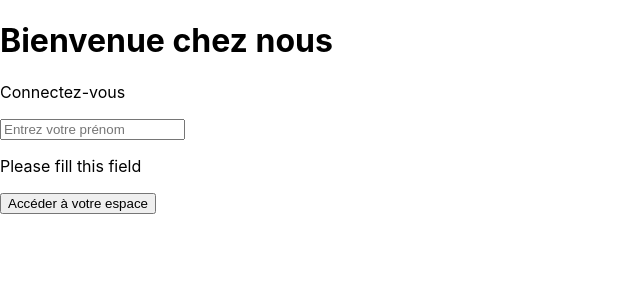
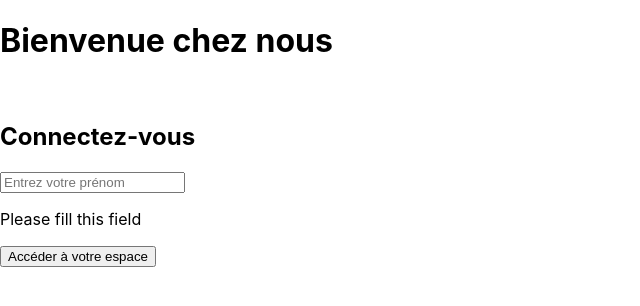
Before and after one commit to YoannDrx/crazee-burger, a React (Create React App) app: page / in a window 1280 px wide. Shown: the top 306 px of the page, without its empty margins (0-640 px from the left). Built offline with nearby package versions, Linux system fonts and the light colour scheme.

Commit message:
✨ F01: LOGIN > add title and input

```diff
--- a/src/components/pages/LoginPage.js
+++ b/src/components/pages/LoginPage.js
@@ -1,24 +1,25 @@
 import { useState } from "react";
 
 export function LoginPage() {
-    const [prenom, setPrenom] = useState("");
+    const [inputValue, setInputValue] = useState("");
 
     const handlechange = (e) => {
         const newValue = e.target.value;
-        setPrenom(newValue);
+        setInputValue(newValue);
     };
 
     const handleSubmit = () => {
-        alert(prenom)
-        setPrenom("")
+        alert(`Bonjour ${inputValue}`)
+        setInputValue("")
     }
 
     return (
         <div>
             <h1>Bienvenue chez nous</h1>
-            <p>Connectez-vous</p>
-            <form onSubmit={handleSubmit}>
-                <input value={prenom} onChange={(e) => handlechange(e)} type="text" placeholder="Entrez votre prénom" required />
+            <br/>
+            <h2>Connectez-vous</h2>
+            <form action="submit" onSubmit={handleSubmit}>
+                <input value={inputValue} onChange={(e) => handlechange(e)} type="text" placeholder="Entrez votre prénom" required />
                 <p>Please fill this field</p>
                 <button>Accéder à votre espace</button>
             </form>
```
